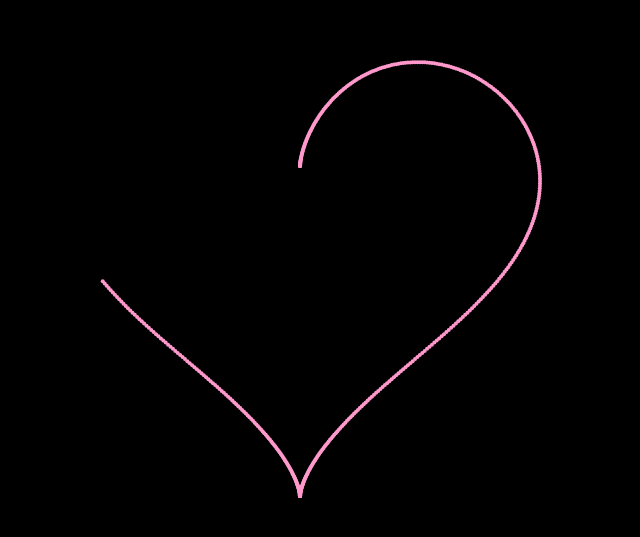
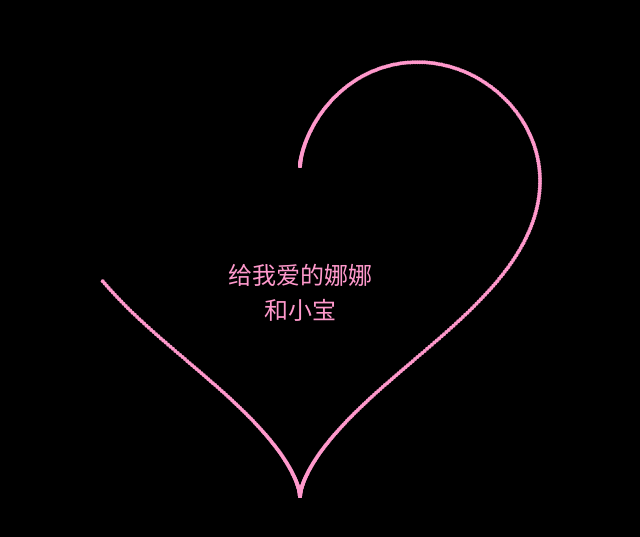
Before and after one commit to Dcion2940/heart-animation, a plain HTML site: page index.html in a window 1280 px wide. Shown: the part 109-646 px from the top of the page, without its empty margins (340-980 px from the left). Drawn offline with Linux system fonts and the light colour scheme.

Commit message:
Update index.html

```diff
--- a/index.html
+++ b/index.html
@@ -2,7 +2,7 @@
 <html lang="en">
 <head>
 <meta charset="UTF-8">
-<title>动态爱心粒子效果</title>
+<title>爱心动画</title>
 <style>
   body, html {
     height: 100%;
@@ -11,15 +11,27 @@
     justify-content: center;
     align-items: center;
     background: black;
+    font-family: Arial, sans-serif;
   }
   canvas {
+    position: absolute;
     width: 100%;
     height: 100%;
+  }
+  .message {
+    position: absolute;
+    color: #FF99CC;
+    font-size: 24px;
+    text-align: center;
+    top: 50%;
+    width: 100%;
+    transform: translateY(-50%);
   }
 </style>
 </head>
 <body>
 <canvas id="heartCanvas"></canvas>
+<div class="message">给我爱的娜娜<br>和小宝</div>
 <script>
   const canvas = document.getElementById('heartCanvas');
   const ctx = canvas.getContext('2d');
```
